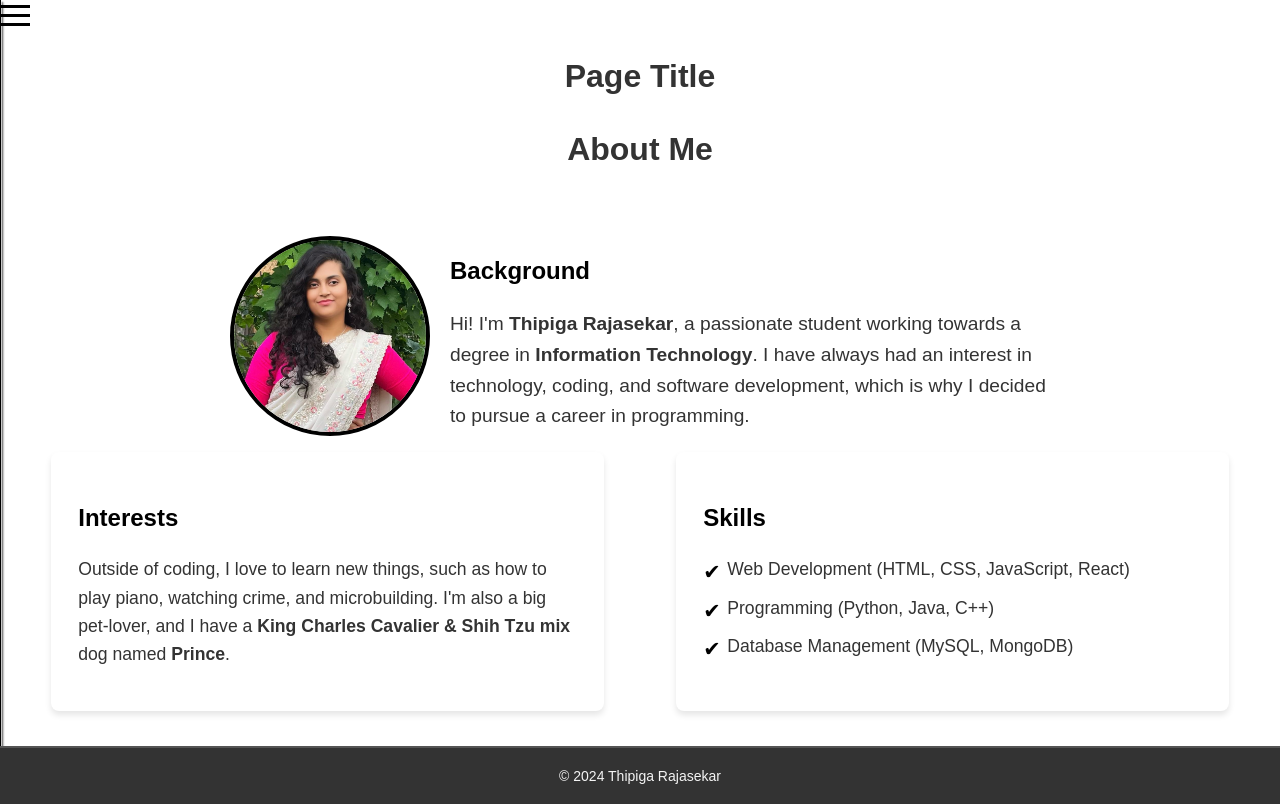
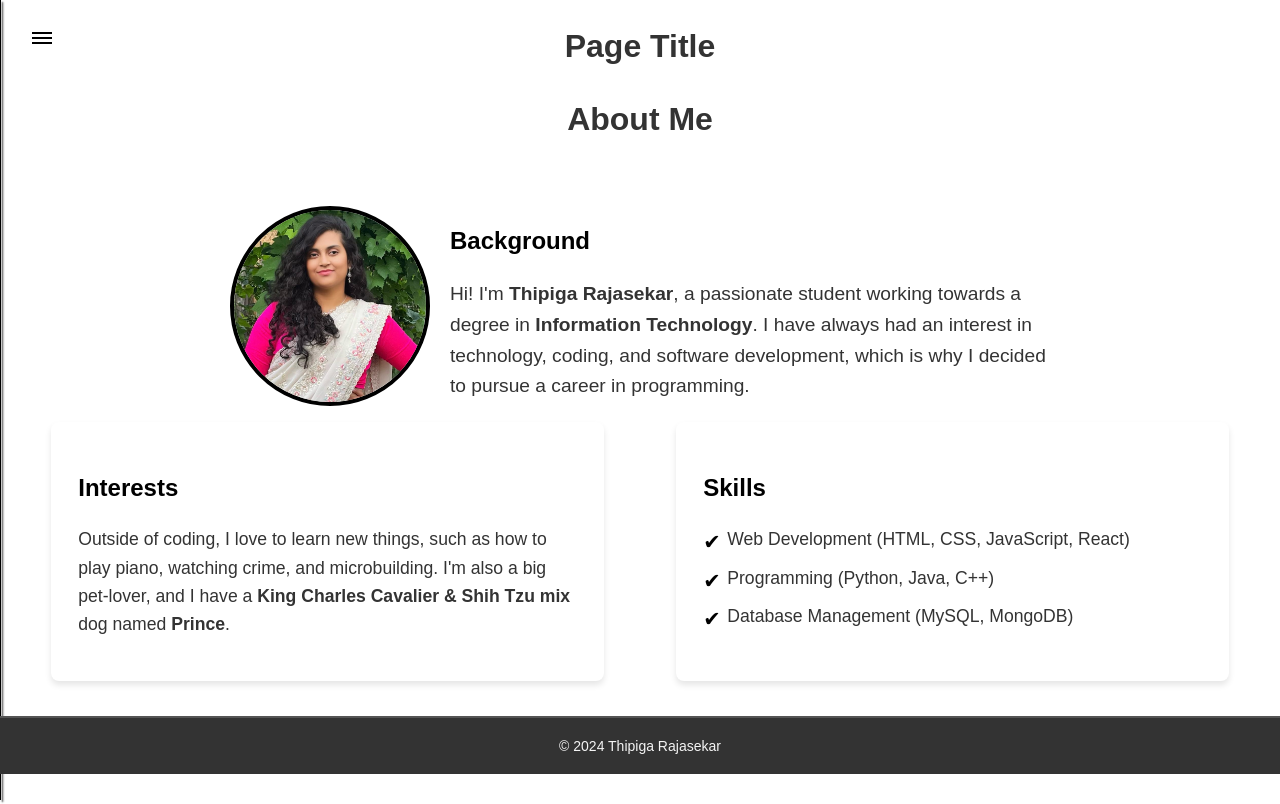
Before and after one commit to thipiga58/my-portfolio, a plain HTML site: page pages/about-me.html in a window 1280 px wide. Drawn offline with Linux system fonts and the light colour scheme.

Commit message:
CSS update commit final

```diff
--- a/style.css
+++ b/style.css
@@ -17,59 +17,22 @@ h1{
 }
 
 /* Header Styling */
-/* Styling for the banner */
-.page-banner {
+.menu-open{
     position: fixed;
-    top: 0;
-    left: 0;
-    width: 100%;
-    background-color: white;
-    border-bottom: 1px solid #ddd;
-    box-shadow: 0 4px 6px rgba(0, 0, 0, 0.1);
-    z-index: 1000;
-    display: flex;
-    align-items: center;
-    justify-content: space-between;
-    padding: 10px 20px;
-    box-sizing: border-box;
-}
-
-/* Title Styling */
-.page-banner .page-title {
-    font-size: 1.5rem;
-    margin: 0;
-    color: #333;
-}
-
-/* Hamburger Icon */
-.menu-open {
-    display: flex;
-    flex-direction: column;
-    justify-content: center;
-    align-items: center;
-    width: 30px;
-    height: 30px;
+    top: 2rem;
+    left: 2rem;
+    width: 20px;
+    height: 20px;
     cursor: pointer;
 }
 
-.menu-open span {
-    display: block;
-    width: 100%;
-    height: 3px;
+.menu-open span{
+    display: flex;
+    width: 20px;
+    height: 2px;
     background-color: black;
-    margin: 3px 0;
+    margin-bottom: 3px;
 }
-
-/* Content Styling (for demonstration) */
-body {
-    margin: 0;
-    font-family: Arial, sans-serif;
-}
-
-main {
-    padding-top: 70px; /* Ensure content doesn't overlap with the fixed banner */
-}
-
 
 .nav{
     position: fixed;
```
